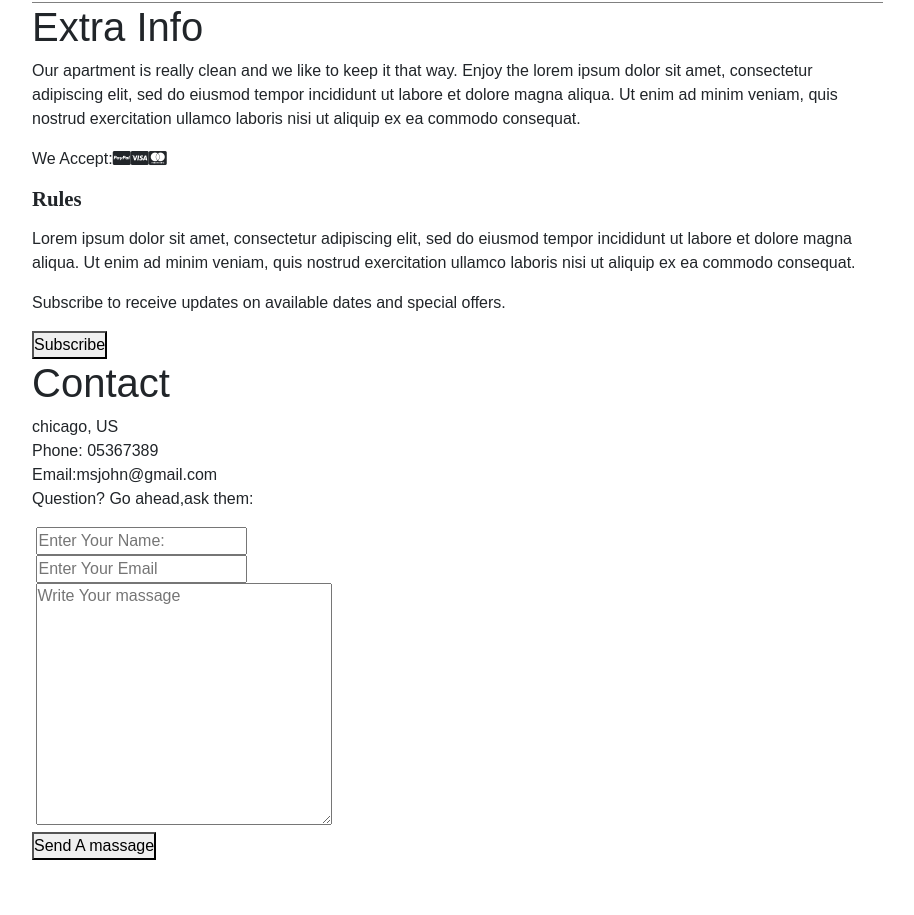
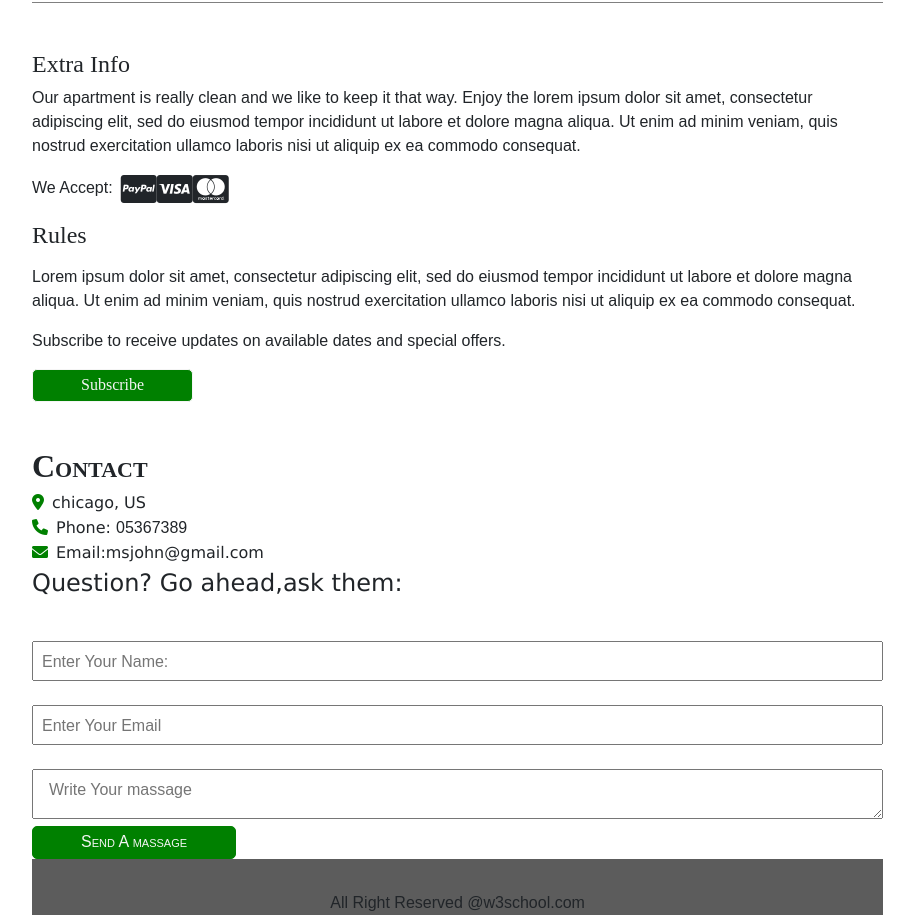
Before and after one commit to yeasin33/portfolio-template, a plain HTML site: page index.html in a window 1280 px wide. Shown: the part 990-1905 px from the top of the page, without its empty margins (320-1234 px from the left). Before the commit the page ends 1850 px from the top, so only its background shows below. Drawn offline with nearby package versions, Linux system fonts and the light colour scheme.

Commit message:
more style website

```diff
--- a/index.html
+++ b/index.html
@@ -113,22 +113,22 @@
     </section>
     <!--Apartment amenities area end here -->
     <!-- Apartment extra info start here -->
-    <section>
+    <section class="container-info">
      <div>
       <h1>Extra Info</h1>
-      <p>Our apartment is really clean and we like to keep it that way. Enjoy the lorem ipsum dolor sit amet, consectetur adipiscing elit, sed do eiusmod tempor incididunt ut labore et dolore magna aliqua. Ut enim ad minim veniam, quis nostrud exercitation ullamco laboris nisi ut aliquip ex ea commodo consequat.</p>
-      <p>We Accept:<i class="fa-brands fa-cc-paypal"></i></i><i class="fa-brands fa-cc-visa"></i><i class="fa-brands fa-cc-mastercard"></i></p>
+      <p class="info-status">Our apartment is really clean and we like to keep it that way. Enjoy the lorem ipsum dolor sit amet, consectetur adipiscing elit, sed do eiusmod tempor incididunt ut labore et dolore magna aliqua. Ut enim ad minim veniam, quis nostrud exercitation ullamco laboris nisi ut aliquip ex ea commodo consequat.</p>
+      <p>We Accept:<span><i class="fa-brands fa-cc-paypal"></i></i><i class="fa-brands fa-cc-visa"></i><i class="fa-brands fa-cc-mastercard"></i> </span></p>
      </div>
      <div>
        <h2>Rules</h2>
        <p>Lorem ipsum dolor sit amet, consectetur adipiscing elit, sed do eiusmod tempor incididunt ut labore et dolore magna aliqua. Ut enim ad minim veniam, quis nostrud exercitation ullamco laboris nisi ut aliquip ex ea commodo consequat.</p>
        <p>Subscribe to receive updates on available dates and special offers.</p>
-       <button type="button" >Subscribe</button>
+       <button class="btn-subscribe" type="button" >Subscribe</button>
      </div>
     </section>
     <!--Apartment extra info area end here -->
     <!--Contact area start here -->
-    <section>
+    <section class="contact-area">
       <div>
         <h1>Contact</h1>
         <ul>
@@ -151,12 +151,15 @@
             <textarea name="" id="" cols="30" rows="10" placeholder="Write Your massage" ></textarea>
           </div>
           <div>
-            <button type="submit">Send A massage</button>
+            <button class="btn-submit" type="submit">Send A massage</button>
           </div>
         </form>
       </div>
     </section>
   </main>
+  <footer>
+    <p>All Right Reserved @w3school.com</p>
+  </footer>
   <script src="max.js"></script>
 </body>
 </html>
--- a/style.css
+++ b/style.css
@@ -7,11 +7,10 @@
 :root{
     --clr-whitesmoke:#f5f5f5;
     --clr-gray:#808080;
+    --clr-purple:#008000;
 
 }
-body{
-    display: flex;
-}
+
 /* here is a every ul margin and padding , list-style-type:none */
 ul{
     margin: 0;
@@ -55,7 +54,7 @@ body{
     font-family: 'Font Awesome 5 Free';
     font-weight: bold;
     padding-right: 0.5rem;
-    color: #008000;
+    color: var(--clr-purple);
 }
 .side-navbar > div:nth-child(2) > form > div >  label[for="check-in-date"]::before{
     content: '\f274';
@@ -90,7 +89,7 @@ body{
     padding: 0.5rem 0rem;
     font: normal  300 1.2rem 'Times New Roman', Times, serif;
     border: none;
-    background-color: #008000;
+    background-color: var(--clr-purple);
     color: var(--clr-whitesmoke);
     border-radius: 5px;
 }
@@ -106,13 +105,13 @@ body{
 }
 .side-navbar > div:nth-child(3) > ul li a:hover{
     text-decoration: underline green;
-    color:#008000;
+    color:var(--clr-purple);
 }
 .side-navbar > div:nth-child(3) > ul > li a::before{
     content: '';
     font-family: "Font Awesome 5 Free";
     font-weight: bold;
-    color: #008000;
+    color: var(--clr-purple);
     padding-right: 0.8rem;
 }
  .side-navbar > div:nth-child(3) > ul li a[href="#apartment"]::before{
@@ -131,7 +130,7 @@ body{
     }
 }
 /* Main Content area style start here */
-main{
+ main,footer{
     width: 70%;
     margin-left: 320px;
 }
@@ -190,7 +189,7 @@ main{
     font-family: "Font Awesome 5 Free";
     font-size: 1rem;
     padding-right: 1rem;
-    color:#008000;
+    color:var(--clr-purple);
 }
 .space-area > div:first-child > ul li:first-child::before{
     content: '\f183';
@@ -225,7 +224,7 @@ main{
     font-family: 'Font Awesome 5 Free';
     font-weight: bold;
     padding-right: 1rem;
-    color: #008000;
+    color: var(--clr-purple);
 }
 
 .amenities-area > div:nth-child(1) > ul li:first-child::before{
@@ -247,8 +246,102 @@ main{
     content: '\f368';
 }
 /* apartment amenities area end here */
+/* apartment extra info area style start  here */
+.container-info{
+    margin: 3rem 0px 3rem 0px;
+}
+.container-info > div > h1{
+    font:normal 500 1.5rem  'Times New Roman', Times, serif;
+    margin-top: 1rem;
+}
+.container-info > div > .info-status{
+    margin-bottom: 0px;
+}
+.container-info > div > p:last-child span {
+    font-size: 2rem;
+    position: relative;
+    top: 0.5rem;
+    padding-left: 0.5rem;
+}
+.container-info > div:nth-child(2) h2{
+    font:normal 500 1.5rem  'Times New Roman', Times, serif;
+}
+.container-info > div:nth-child(2) .btn-subscribe {
+    padding: 0.4rem 3rem;
+    border: 1px solid var(--clr-whitesmoke);
+    background-color: var(--clr-purple);
+    color: var(--clr-whitesmoke);
+    font: normal  400 1rem  'Times New Roman', Times, serif ;
+    border-radius: 5px;
+}
+.container-info > div:nth-child(2) .btn-subscribe:hover{
+    background-color: var(--clr-gray);
+    color: black;
+}
+/*apartment extra info  area style end here */
+/* contact area style start here */
+.contact-area > div > h1 {
+    font: normal small-caps bold 2rem/2rem 'Times New Roman', Times, serif ;
+}
+.contact-area > div > ul li{
+    font-size: 1rem;
+    font-weight: normal;
+    font-family: 'Lucida Sans', 'Lucida Sans Regular', 'Lucida Grande', 'Lucida Sans Unicode', Geneva, Verdana, sans-serif;
+}
+.contact-area > div > ul li::before{
+    content: '';
+    font-family: 'Font Awesome 5 Free';
+    font-weight: bold;
+    margin-right: 0.5rem;
+    color: var(--clr-purple);
+}
+.contact-area > div > ul li:first-child::before{
+    content: '\f3c5';
+}
+.contact-area > div > ul li:nth-child(2)::before{
+    content: '\f095';
+}
+.contact-area > div > ul li:nth-child(3)::before{
+    content: '\f0e0';
+}
+.contact-area > div > p{
+    font-family: 'Lucida Sans', 'Lucida Sans Regular', 'Lucida Grande', 'Lucida Sans Unicode', Geneva, Verdana, sans-serif;
+    font-size: 1.5rem;
+}
+/* contact from like massage submit area style here */
+.contact-area > div > form > div > input{
+    width: 100%;
+    padding: 0.2rem 0px 0px 0.5rem;
+    height: 40px;
+}
+.contact-area > div > form > div > textarea {
+    width: 100%;
+    height: 50px;
+    padding: 0.5rem 0px 0px 1rem;
+}
+.contact-area > div > form > div > .btn-submit{
+    padding: 0.4rem 3rem;
+    border: 1px solid var(--clr-whitesmoke);
+    background-color: var(--clr-purple);
+    color: var(--clr-whitesmoke);
+    font: normal small-caps  400 1rem  "Raleway", Arial, Helvetica, sans-serif;
+    border-radius: 5px;
+    border: 1px solid var(--clr-purple);
+}
+.contact-area > div > form > div > .btn-submit:hover{
+    background-color: var(--clr-whitesmoke);
+    color: black;
+}
+footer{
+    background-color: #5C5C5C;
+}
+footer > p{
+    padding-top: 2rem;
+    text-align: center;
+    margin-bottom: 0;
+}
 /* website responsive for all device media query code  here */
-@media screen and (max-width:700px) {
+/* @media screen and (max-width:700px) {
     .amenities-area,.space-area{
         display: initial;
     }
@@ -261,4 +354,4 @@ main{
     .space-area > ul li{
         text-align: center  ;
     }
-}
+} */
```
